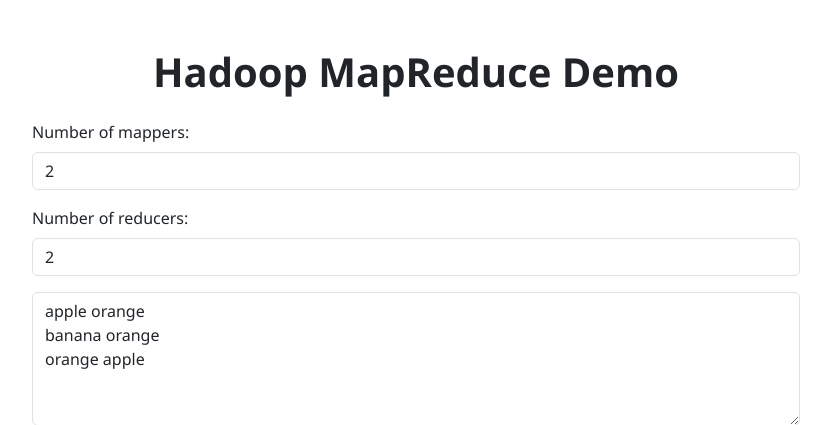
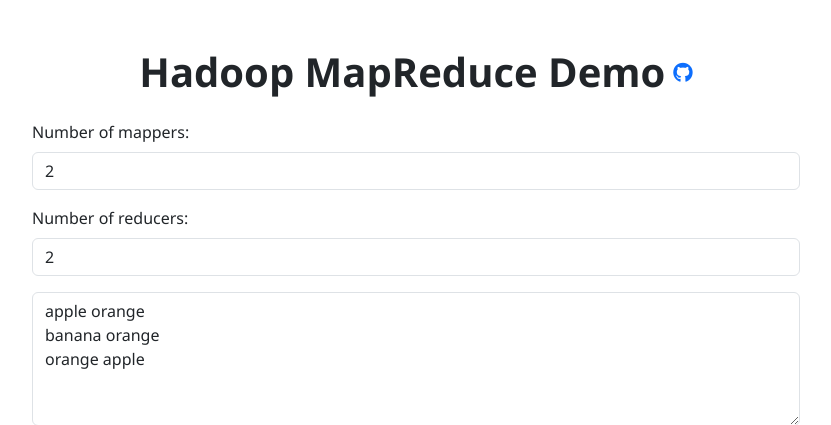
Before and after one commit to YMaster7/mapreducedemo, a Flask app: page / in a window 1280 px wide. Shown: the top 425 px of the page, without its empty margins (224-1055 px from the left). Run offline with Flask 2, Linux system fonts and the light colour scheme.

Commit message:
:lipstick: add github link

```diff
--- a/templates/index.html
+++ b/templates/index.html
@@ -7,12 +7,18 @@
   <title>Hadoop MapReduce Demo</title>
   <link href="https://cdn.jsdelivr.net/npm/bootstrap@5.3.0-alpha1/dist/css/bootstrap.min.css" rel="stylesheet" />
   <link rel="stylesheet" href="{{ url_for('static', filename='styles.css') }}" />
+  <link rel="stylesheet" href="https://cdnjs.cloudflare.com/ajax/libs/font-awesome/6.0.0-beta3/css/all.min.css" crossorigin="anonymous" />
   <script src="https://d3js.org/d3.v6.min.js"></script>
 </head>
 
 <body>
   <div class="container mt-5">
-    <h1 class="text-center mb-4">Hadoop MapReduce Demo</h1>
+    <div class="d-flex justify-content-center align-items-center mb-4">
+      <h1 class="text-center mb-0">Hadoop MapReduce Demo</h1>
+      <a href="https://github.com/YMaster7/mapreducedemo" target="_blank" class="ms-2">
+        <i class="fab fa-github fa-lg"></i>
+      </a>
+    </div>
     <div class="mb-3">
       <label for="numMappers" class="form-label">Number of mappers:</label>
       <input type="number" id="numMappers" class="form-control" value="2" min="1" />
```
